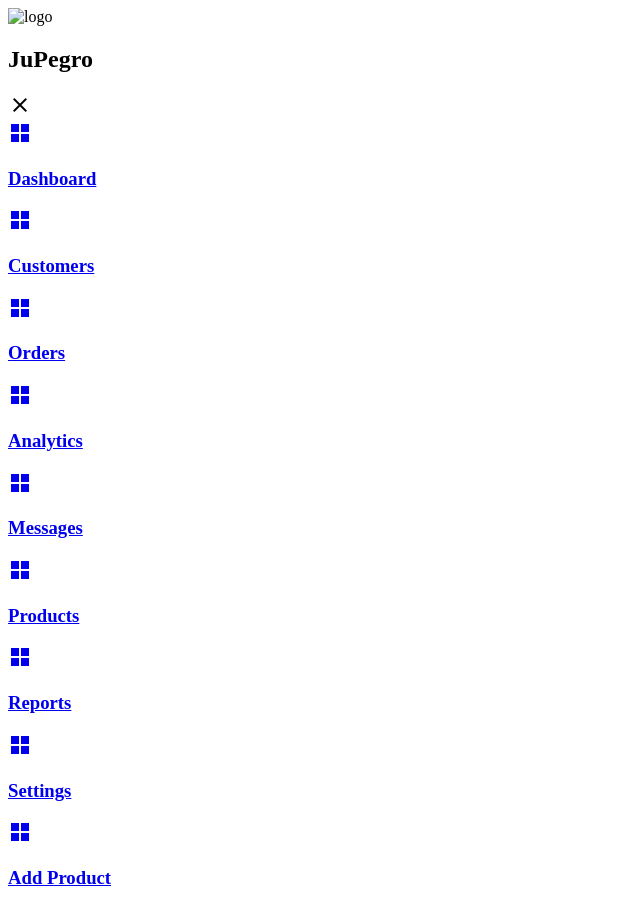
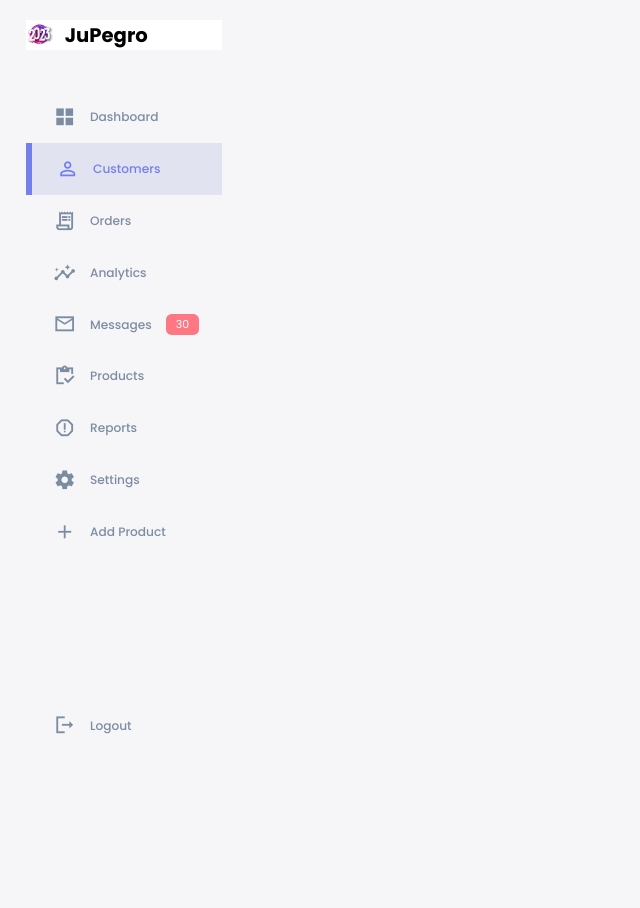
Before and after one commit to JuPegro/Dashboard, a plain HTML site: page index.html in a window 1280 px wide. Shown: the whole page, without its empty margins (0-640 px from the left). After the commit the page ends 800 px from the top, so only its background shows below. Drawn offline with Linux system fonts and the light colour scheme.

Commit message:
Aside end

```diff
--- a/css/style.css
+++ b/css/style.css
@@ -0,0 +1,229 @@
+@import url('https://fonts.googleapis.com/css2?family=Poppins:wght@300;400;500;600;700;800&display=swap');
+
+:root {
+
+    /*COLORS*/
+    --color-primary: #7380ec;
+    --color-danger: #ff7782;
+    --color-sucess: #41f1b6;
+    --color-warning: #ffbb55;
+    --color-white: #fff;
+    --color-info-dark: #7d8da1;
+    --color-info-light: #dce1eb;
+    --color-dark: #363949;
+    --color-light: rgba(132, 139, 200, 0.18);
+    --color-primary-variant: #111e88;
+    --color-dark-variant: #677483;
+    --color-background: #f6f6f9;
+
+    /*DIMENSIONS*/
+    --card-border-radius: 2rem;
+    --border-radius-1: 0.4rem;
+    --border-radius-2: 0.8rem;
+    --border-radius-3: 1.2rem;
+
+    --card-padding: 1.8rem;
+    --padding-1: 1.2rem;
+
+    /*SHADOWS*/
+    --box-shadow: 0 2rem 3rem var(var(--color-light));
+}
+
+* {
+    margin: 0;
+    padding: 0;
+    outline: 0;
+    appearance: none;
+    border: 0;
+    text-decoration: none;
+    list-style: none;
+    box-sizing: border-box;
+}
+
+html {
+    font-size: 14px;
+}
+
+body {
+    width: 100vw;
+    height: 100vh;
+    font-family: poppins, sans-serif;
+    font-size: 0.88rem;
+    background: var(--color-background);
+    user-select: none;
+    overflow-x: none;
+}
+
+.container {
+    display: grid;
+    width: 96%;
+    margin: 0 auto;
+    gap: 1.8rem;
+    grid-template-columns: 14rem auto 23rem;
+}
+
+
+a {
+    color: var(--color-dark);
+}
+
+img {
+    display: block;
+    width: 100%;
+}
+
+h1 {
+    font-weight: 800;
+    font-size: 1.8rem;
+}
+
+h2 {
+    font-size: 1.4rem;
+}
+
+h3 {
+    font-size: 0.87rem;
+}
+
+h4 {
+    font-size: 0.8rem;
+}
+
+h5 {
+    font-size: 0.77rem;
+}
+
+small {
+    font-size: 0.75rem;
+}
+
+.profile-photo {
+    width: 2.8rem;
+    height: 2.8rem;
+    border-radius: 50%;
+    overflow: hidden;
+}
+
+.text-muted {
+    color: var(--color-info-dark);
+}
+
+p {
+    color: var(--color-dark-variant);
+}
+
+b {
+    color: var(--color-dark);
+}
+
+.primary {
+    color: var(--color-primary);
+}
+
+.danger {
+    color: var(--color-danger);
+}
+
+.sucess {
+    color: var(--color-sucess);
+}
+
+.warning {
+    color: var(--color-warning);
+}
+
+aside {
+    height: 100vh;
+}
+
+aside .top {
+    background: white;
+    display: flex;
+    align-items: center;
+    justify-content: space-between;
+    margin-top: 1.4rem;
+}
+
+aside .logo {
+    display: flex;
+    gap: 0.8rem;
+}
+
+aside .logo img {
+    width: 2rem;
+    height: 2rem;
+}
+
+aside .close {
+    display: none;
+}
+
+/*======================= SIDEBAR =======================*/
+
+aside .sidebar {
+    display: flex;
+    flex-direction: column;
+    height: 86vh;
+    position: relative;
+    top: 3rem;
+}
+
+aside h3 {
+    font-weight: 500;
+}
+
+aside .sidebar a {
+    display: flex;
+    color: var(--color-info-dark);
+    margin-left: 2rem;
+    gap: 1rem;
+    align-items: center;
+    position: relative;
+    height: 3.7rem;
+    transition: all 300ms ease;
+}
+
+aside .sidebar a span {
+    font-size: 1.6rem;
+    transition: all 400ms ease;
+}
+
+aside .sidebar a:last-child {
+    position: absolute;
+    bottom: 2rem;
+    width: 100%;
+}
+
+aside .sidebar a.active {
+    background: var(--color-light);
+    color: var(--color-primary);
+    margin-left: 0;
+}
+
+aside .sidebar a.active:before {
+    content: '';
+    width: 6px;
+    height: 100%;
+    background: var(--color-primary);
+}
+
+aside .sidebar a.active span {
+    color: var(--color-primary);
+    margin-left: calc(1rem - 3px);
+}
+
+aside .sidebar a:hover {
+    color: var(--color-primary);
+}
+
+aside .sidebar a:hover span {
+    margin-left: 1rem;
+}
+
+aside .sidebar .message-count {
+    background: var(--color-danger);
+    color: var(--color-white);
+    padding: 2px 10px;
+    font-size: 11px;
+    border-radius: var(--border-radius-1);
+}
--- a/index.html
+++ b/index.html
@@ -14,7 +14,7 @@
         <aside>
             <div class="top">
                 <div class="logo">
-                    <img src="#" alt="logo">
+                    <img src="./img/logo.png" alt="logo">
                     <h2>JuPegro</h2>
                 </div>
                 <div class="close" id="close-btn">
@@ -26,40 +26,48 @@
                     <span class="material-icons-sharp">grid_view</span>
                     <h3>Dashboard</h3>
                 </a>
-                <a href="#">
-                    <span class="material-icons-sharp">grid_view</span>
+                <a href="#" class="active">
+                    <span class="material-icons-sharp">person_outline</span>
                     <h3>Customers</h3>
                 </a>
                 <a href="#">
-                    <span class="material-icons-sharp">grid_view</span>
+                    <span class="material-icons-sharp">receipt_long</span>
                     <h3>Orders</h3>
                 </a>
                 <a href="#">
-                    <span class="material-icons-sharp">grid_view</span>
+                    <span class="material-icons-sharp">insights</span>
                     <h3>Analytics</h3>
                 </a>
                 <a href="#">
-                    <span class="material-icons-sharp">grid_view</span>
+                    <span class="material-icons-sharp">mail_outline</span>
                     <h3>Messages</h3>
+                    <span class="message-count">30</span>
                 </a>
                 <a href="#">
-                    <span class="material-icons-sharp">grid_view</span>
+                    <span class="material-icons-sharp">inventory</span>
                     <h3>Products</h3>
                 </a>
                 <a href="#">
-                    <span class="material-icons-sharp">grid_view</span>
+                    <span class="material-icons-sharp">report_gmailerrorred</span>
                     <h3>Reports</h3>
                 </a>
                 <a href="#">
-                    <span class="material-icons-sharp">grid_view</span>
+                    <span class="material-icons-sharp">settings</span>
                     <h3>Settings</h3>
                 </a>
                 <a href="#">
-                    <span class="material-icons-sharp">grid_view</span>
+                    <span class="material-icons-sharp">add</span>
                     <h3>Add Product</h3>
+                </a>
+                <a href="#">
+                    <span class="material-icons-sharp">logout</span>
+                    <h3>Logout</h3>
                 </a>
             </div>
         </aside>
+        <main>
+
+        </main>
     </div>
 </body>
 </html>
```
Also changed, not shown: img/logo.png (added).
